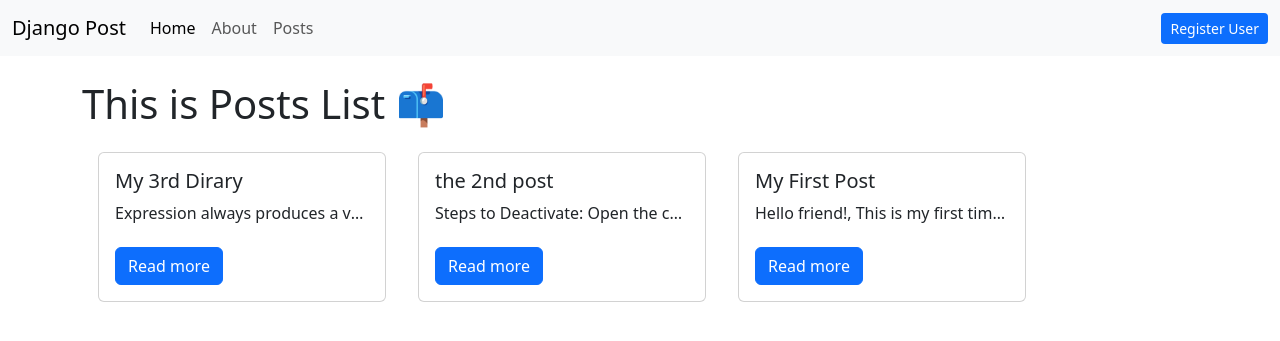
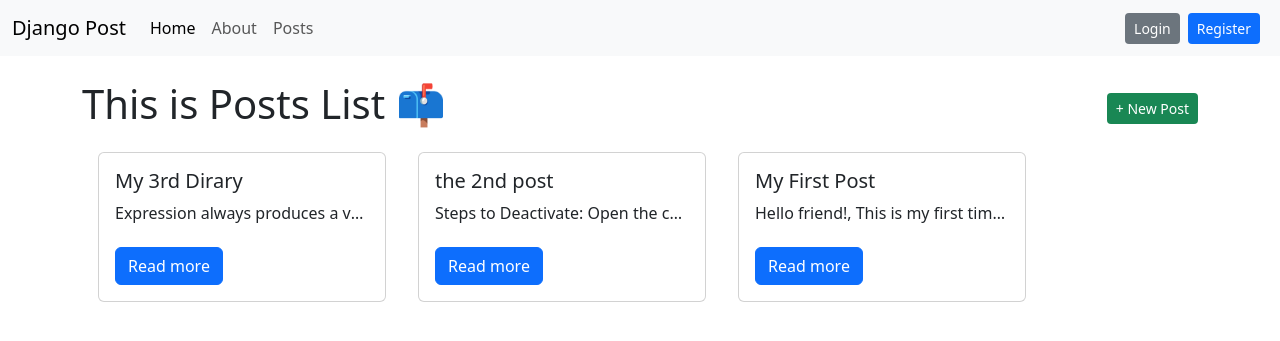
Before and after one commit to mgwaiyanlin/basic-dj, a Django app: page /posts/posts_list/ in a window 1280 px wide. Shown: the top 341 px of the page. Run offline with Django 5.2, Linux system fonts and the light colour scheme; data comes from the database, SQL or seed files in the repository; both versions use the stored data as it was after the commit.

Commit message:
Finished User Authorization

```diff
--- a/myfirstproject/posts/templates/posts/posts_list.html
+++ b/myfirstproject/posts/templates/posts/posts_list.html
@@ -6,7 +6,10 @@
 
 {% block content %}
   <section>
-    <h1 class="">This is Posts List 📫</h1>
+    <div class="d-flex justify-content-between align-items-center">
+      <h1 class="">This is Posts List 📫</h1>
+      <a href="{% url 'posts:post_new' %}" class="btn btn-sm bg-success text-white">+ New Post</a>
+    </div>
     <div class="d-flex">
       {% for post in posts %}
         <div class="card m-3" style="width: 18rem;">
--- a/myfirstproject/posts/urls.py
+++ b/myfirstproject/posts/urls.py
@@ -5,5 +5,6 @@ app_name = "posts"
 
 urlpatterns = [
     path('posts_list/', views.posts_list, name="list"),
-    path('<slug:slug>', views.post_page, name="page")
+    path('post_new/', views.post_new, name="post_new"),
+    path('<slug:slug>', views.post_page, name="page"),
 ]
--- a/myfirstproject/posts/views.py
+++ b/myfirstproject/posts/views.py
@@ -1,6 +1,7 @@
 from django.shortcuts import render
 from django.http import HttpResponse
 from .models import Posts
+from django.contrib.auth.decorators import login_required
 
 # Create your views here.
 def posts_list(request):
@@ -11,3 +12,7 @@ def posts_list(request):
 def post_page(request, slug):
     post = Posts.objects.get(slug=slug)
     return render(request, 'posts/post_page.html', {'post': post})
+
+@login_required(login_url="/users/login_view/")
+def post_new(request):
+    return render(request, "posts/post_new.html")
--- a/myfirstproject/templates/base.html
+++ b/myfirstproject/templates/base.html
@@ -1,18 +1,20 @@
 <!DOCTYPE html>
 <html lang="en">
   <head>
-    <meta charset="UTF-8">
-    <meta name="viewport" content="width=device-width, initial-scale=1.0">
-    <title>Django {% block title %}{% endblock %}</title>
-    <link rel="stylesheet" href="https://cdn.jsdelivr.net/npm/bootstrap@5.3.3/dist/css/bootstrap.min.css">
+    <meta charset="UTF-8" />
+    <meta name="viewport" content="width=device-width, initial-scale=1.0" />
+    <title>
+      Django{% block title %}
+
+      {% endblock %}
+    </title>
+    <link rel="stylesheet" href="https://cdn.jsdelivr.net/npm/bootstrap@5.3.3/dist/css/bootstrap.min.css" />
   </head>
   <body>
     <nav class="navbar navbar-expand-lg bg-body-tertiary">
       <div class="container-fluid">
-          <a class="navbar-brand" href="/">Django Post </a>
-          <button class="navbar-toggler" type="button" data-bs-toggle="collapse" data-bs-target="#navbarNav" aria-controls="navbarNav" aria-expanded="false" aria-label="Toggle navigation">
-            <span class="navbar-toggler-icon"></span>
-          </button>
+        <a class="navbar-brand" href="/">Django Post</a>
+        <button class="navbar-toggler" type="button" data-bs-toggle="collapse" data-bs-target="#navbarNav" aria-controls="navbarNav" aria-expanded="false" aria-label="Toggle navigation"><span class="navbar-toggler-icon"></span></button>
         <div class="collapse navbar-collapse d-flex justify-content-between" id="navbarNav">
           <ul class="navbar-nav">
             <li class="nav-item">
@@ -26,13 +28,25 @@
             </li>
           </ul>
 
-            <a href="{% url 'users:register' %}" class="btn btn-sm bg-primary text-white">Register User</a>
+          <div class="d-flex">
+            {% if user.is_authenticated %}
+              <form action="{% url 'users:logout' %}" method="POST">
+                {% csrf_token %}
+                <button class="btn btn-sm bg-danger text-white">Logout</button>
+              </form>
+            {% else %}
+              <a href="{% url 'users:login' %}" class="btn btn-sm bg-secondary text-white me-2">Login</a>
+              <a href="{% url 'users:register' %}" class="btn btn-sm bg-primary text-white me-2">Register</a>
+            {% endif %}
+          </div>
         </div>
       </div>
     </nav>
 
     <div class="container mt-4">
-        {% block content %}{% endblock %}
+      {% block content %}
+
+      {% endblock %}
     </div>
 
     <script href="https://cdn.jsdelivr.net/npm/bootstrap@5.3.3/dist/js/bootstrap.bundle.min.js"></script>
--- a/myfirstproject/users/templates/login_view.html
+++ b/myfirstproject/users/templates/login_view.html
@@ -10,7 +10,9 @@
     <form action="{% url 'users:login' %}" method="post">
       {% csrf_token %}
       {{ form }}
-
+      {% if request.GET.next %}
+        <input type="hidden" name="next" value="{{ request.GET.next }}" />
+      {% endif %}
       <button class="btn btn-sm mt-4 bg-success text-white">Submit</button>
     </form>
   </section>
```
Also changed, not shown: myfirstproject/posts/templates/posts/post_new.html (added, +11 -0 lines), myfirstproject/users/views.py (+10 -2 lines), myfirstproject/db.sqlite3. Lines whose indentation alone changed are shown as unchanged.
